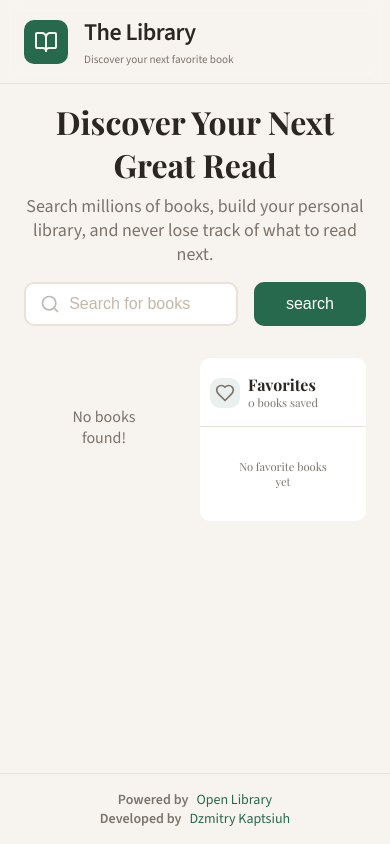
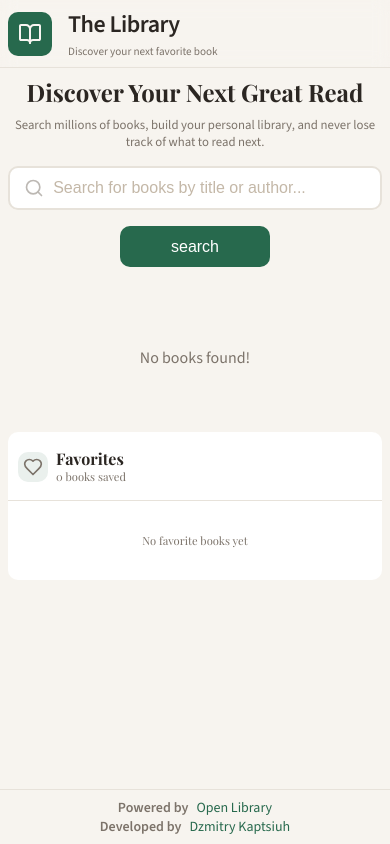
Before and after one commit to Kaptsiuh/innowise-test, a website built with Vite: page index.html in a window 390 px wide. Built offline with nearby package versions, Linux system fonts and the light colour scheme; no server answers.

Commit message:
feat: add responsive layout for mobile devices

```diff
--- a/src/styles/components/Books.css
+++ b/src/styles/components/Books.css
@@ -51,3 +51,9 @@
   color: var(--text);
   grid-column: 1 / -1;
 }
+
+@media (max-width: 480px) {
+  .books {
+    flex-direction: column;
+  }
+}
--- a/src/styles/components/Favorites.css
+++ b/src/styles/components/Favorites.css
@@ -100,3 +100,9 @@
   font-size: 0.7rem;
   padding: 2rem;
 }
+
+@media (max-width: 480px) {
+  .favorites {
+    width: 100%;
+  }
+}
--- a/src/styles/components/Search.css
+++ b/src/styles/components/Search.css
@@ -72,3 +72,24 @@
   background-color: var(--brown);
   box-shadow: 5px 5px 5px var(--shadow);
 }
+
+@media (max-width: 768px) {
+  .search__title {
+    font-size: 1.5rem;
+  }
+
+  .search__description {
+    font-size: 0.8rem;
+  }
+
+  .search__button {
+    width: 150px;
+    margin: 0 auto;
+  }
+}
+
+@media (max-width: 480px) {
+  .search__form {
+    flex-direction: column;
+  }
+}
--- a/src/styles/global.css
+++ b/src/styles/global.css
@@ -55,3 +55,9 @@ a {
 li {
   list-style-type: none;
 }
+
+@media (max-width: 768px) {
+  .container {
+    padding: 0.5rem;
+  }
+}
```
